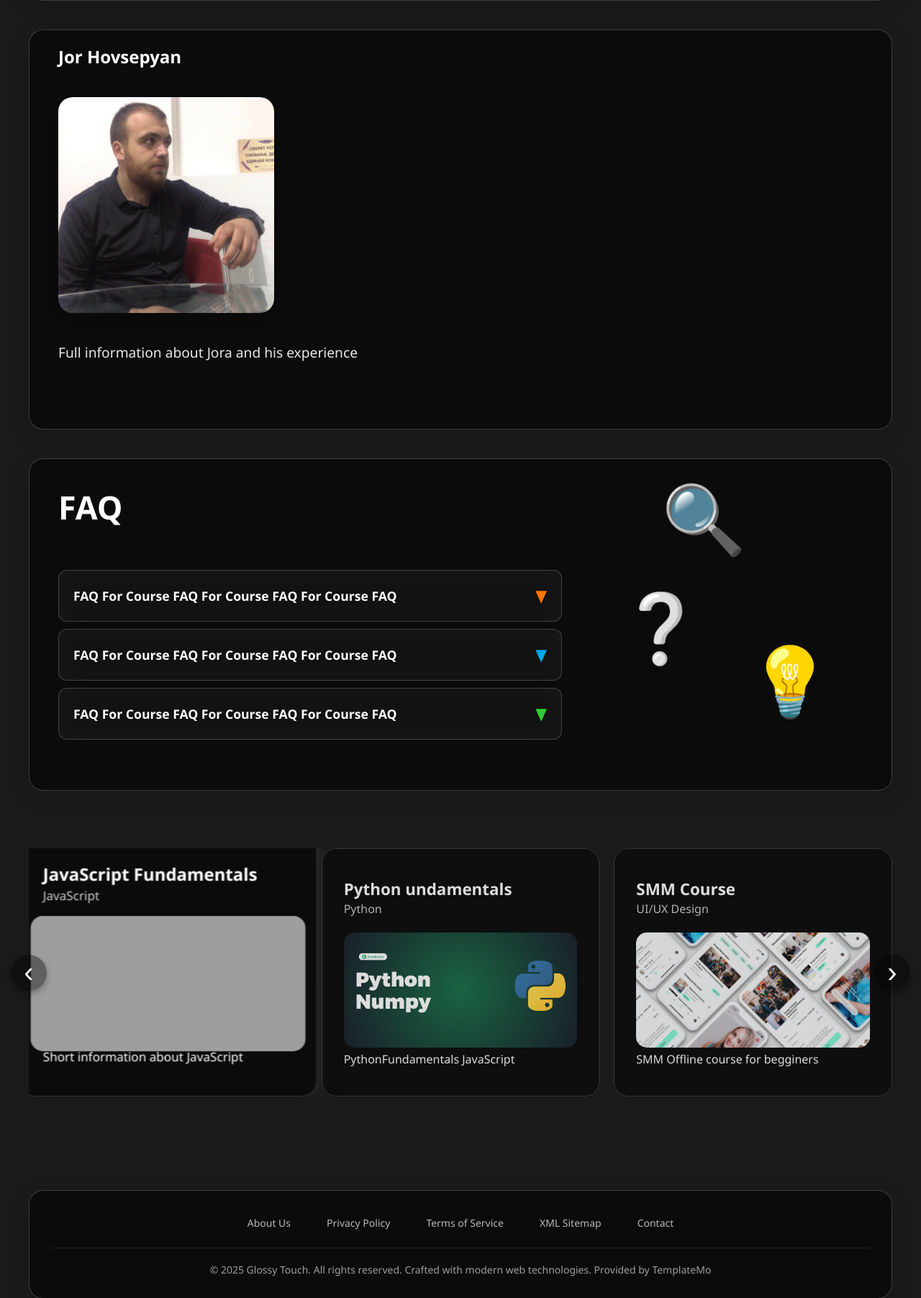
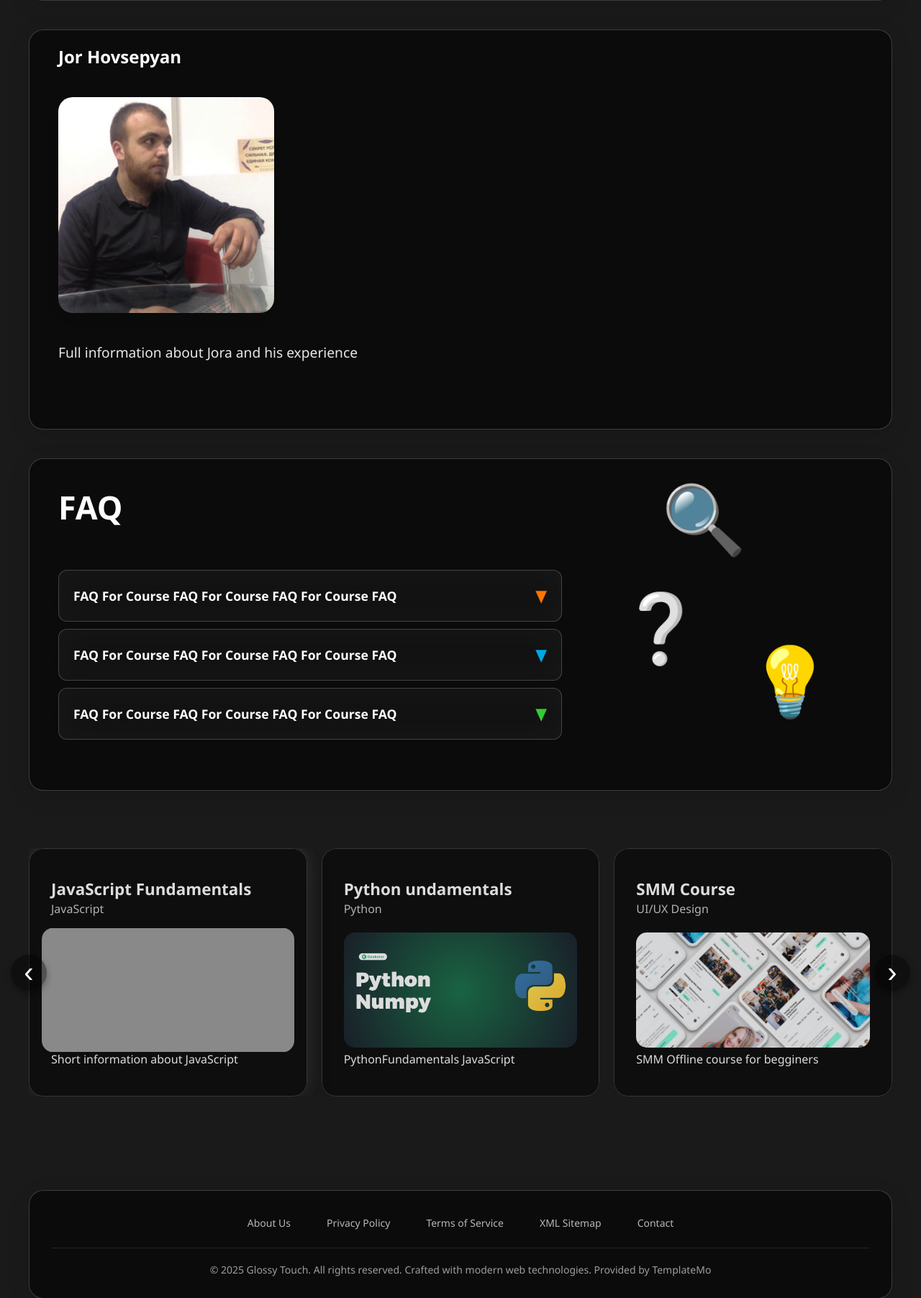
Before and after one commit to Codritive/Frontend, a Django app: page /lessons/trainings/23/ in a window 1280 px wide, with the pointer over the restyled element. Shown: the part 2209-4013 px from the top of the page at 72% size. Run offline with Django 5.2, Linux system fonts and the light colour scheme; data comes from the database, SQL or seed files in the repository; grey boxes are pictures that could not be loaded.

Commit message:
change carusel hover

```diff
--- a/codritive/core/static/css/templatemo-glossy-touch.css
+++ b/codritive/core/static/css/templatemo-glossy-touch.css
@@ -1057,13 +1057,11 @@ ul li { color: white; margin: 14px 0; font-size: 14px; }
 }
 
 .carousel-item-link:hover {
-  transform: translateY(-12px) scale(1.07);
-  opacity: 1;
   box-shadow: 0 15px 35px rgba(0,0,0,0.25), 0 0 25px rgba(255,255,255,0.15);
 }
 
 .carousel-item-link:hover img {
-  transform: scale(1.1);
+  transform: scale(1.08);
 }
 
 .carousel-btn {
```
